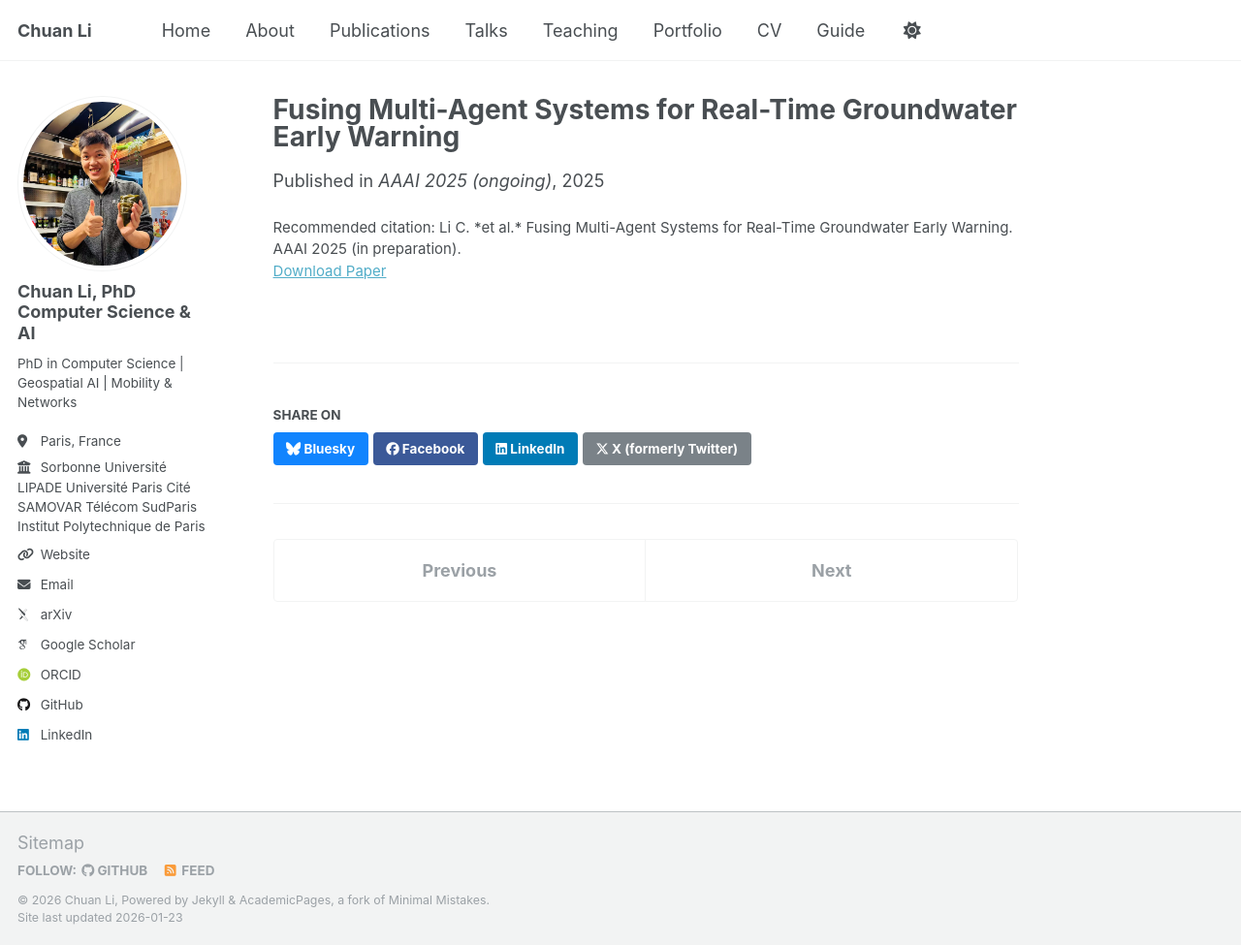
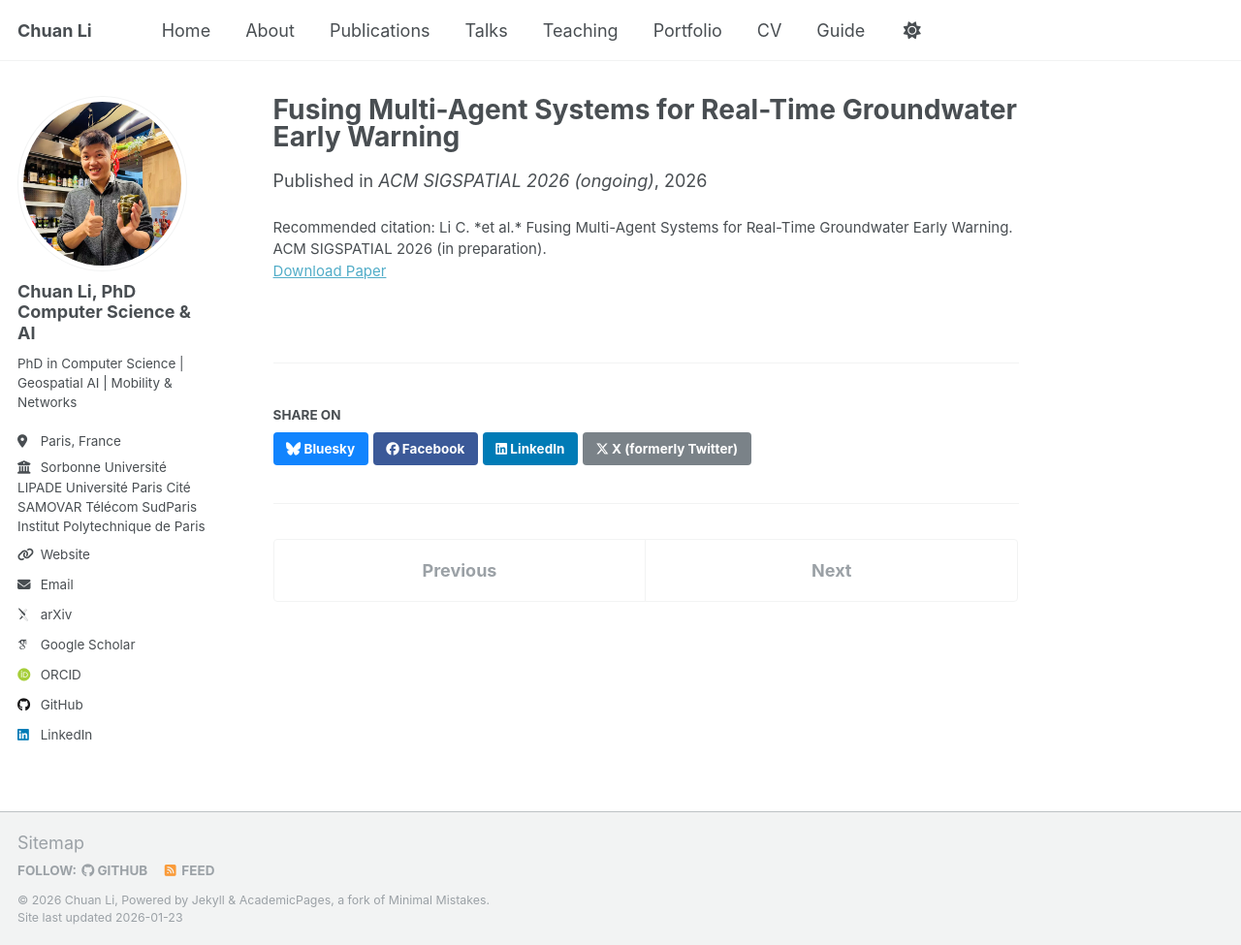
Before and after one commit to MrLIChuan/MrLIChuan.github.io, a Jekyll site: the page built from _publications/2026-11-03-sigspatial-groundwater-mas.md, in a window 1280 px wide and 975 px high. Shown: the whole window at 97% size. Built offline with Jekyll 4.4.1, drawn with Linux system fonts in a browser that asks for light colours; some web fonts are replaced; a script that is not in the unit is left out.

Commit message:
Add new publication for SIGSPATIAL 2026

```diff
--- a/_publications/2025-04-02-aaai-groundwater-mas.md
+++ b/_publications/2026-11-03-sigspatial-groundwater-mas.md
@@ -2,10 +2,10 @@
 title: "Fusing Multi-Agent Systems for Real-Time Groundwater Early Warning"
 collection: publications
 permalink: /publication/aaai-groundwater-mas
-date: 2025-04-02
-venue: "AAAI 2025 (ongoing)"
+date: 2026-11-03
+venue: "ACM SIGSPATIAL 2026 (ongoing)"
 authors: [Chuan Li, Ran Yang, Vincent Gauthier, Hassine Moungla]
-citation: 'Li C. *et al.* Fusing Multi-Agent Systems for Real-Time Groundwater Early Warning. AAAI 2025 (in preparation).'
+citation: 'Li C. *et al.* Fusing Multi-Agent Systems for Real-Time Groundwater Early Warning. ACM SIGSPATIAL 2026 (in preparation).'
 paperurl: ""
 abstract: >
   Integrates distributed MAS with geospatial GNN forecasts to trigger adaptive resource-management policies.
```
